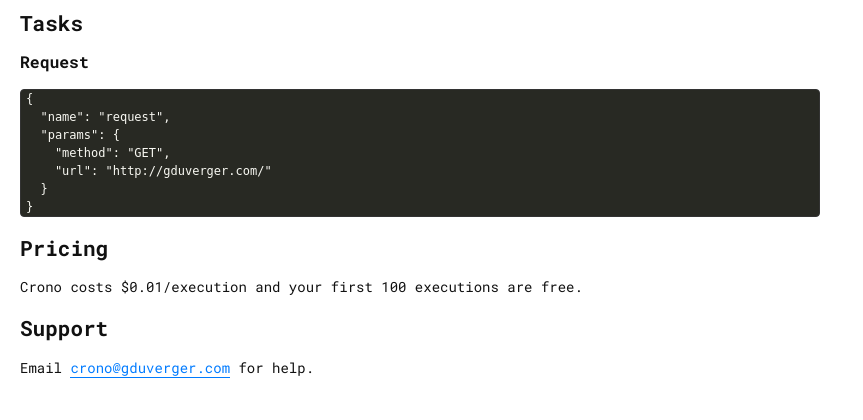
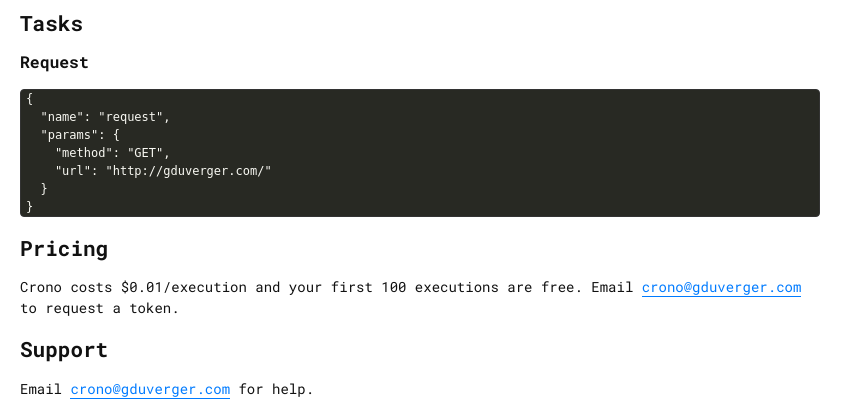
Before and after one commit to gduverger/crono, a Python web app: template api/templates/index.html in a window 1280 px wide. Shown: the part 1674-2094 px from the top of the page, without its empty margins (0-863 px from the left). Before the commit the page ends 2052 px from the top, so only its background shows below. Run offline with Jinja, Linux system fonts and the light colour scheme; the template is opened without the code that fills it, so the values that code supplies are empty; some libraries are stand-ins or nearby versions; some web fonts are replaced.

Commit message:
Add meta and mailto

```diff
--- a/api/templates/index.html
+++ b/api/templates/index.html
@@ -1,9 +1,18 @@
 <!DOCTYPE html>
 <html>
 	<head>
+
 		<title>Crono</title>
+
 		<meta charset="utf-8">
 		<meta name="viewport" content="width=device-width, initial-scale=1, shrink-to-fit=no">
+		<meta name="description" content="A web-hosted API replacement for cron (a.k.a., cron as a service 🤓).">
+		<meta name="keywords" content="cron, cron as a service, cron-as-as-service, cron jobs, cron job syntax, cron job linux, cron job example, scheduled tasks">
+
+		<!-- Google / Search Engine Tags -->
+		<meta itemprop="name" content="Crono">
+		<meta itemprop="description" content="A web-hosted API replacement for cron (a.k.a., cron as a service 🤓).">
+
 		<link rel="stylesheet" type="text/css" href="/static/index.css">
 
 		<script type="text/javascript">
@@ -172,14 +181,14 @@
 				Pricing
 			</h2>
 
-			<p>Crono costs $0.01/execution and your first 100 executions are free.</p>
+			<p>Crono costs $0.01/execution and your first 100 executions are free. Email <a href="mailto:crono@gduverger.com">crono@gduverger.com</a> to request a token.</p>
 
 			<h2>
 				<a id="support"></a>
 				Support
 			</h2>
 
-			<p>Email <a href="crono@gduverger.com">crono@gduverger.com</a> for help.</p>
+			<p>Email <a href="mailto:crono@gduverger.com">crono@gduverger.com</a> for help.</p>
 
 		</body>
 </html>
```
